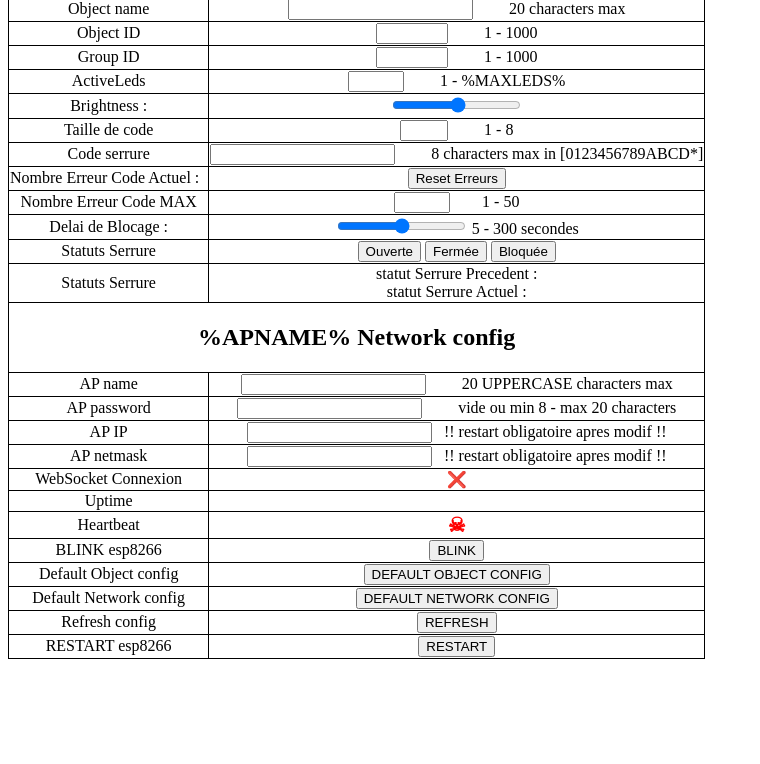
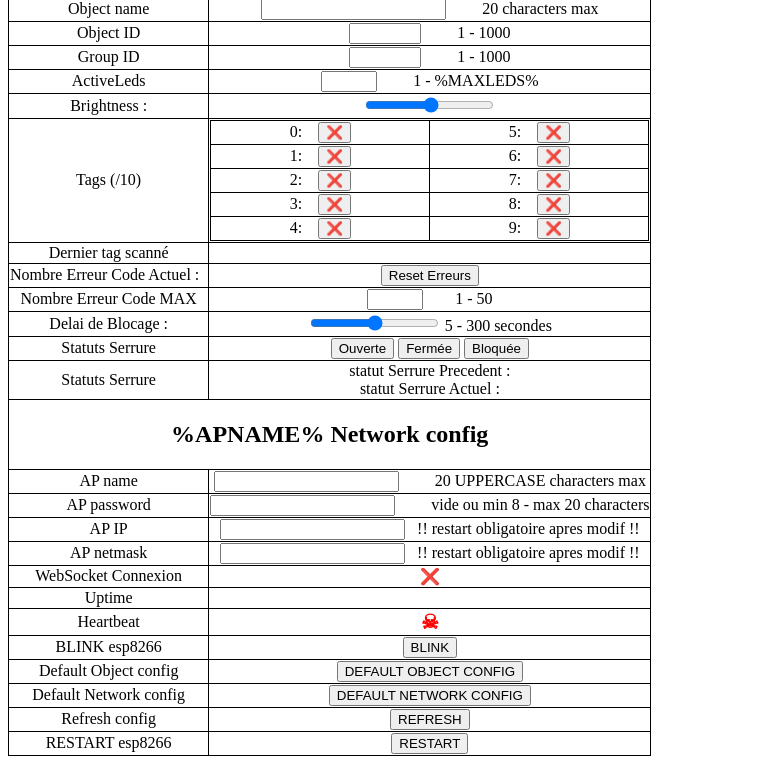
Before and after one commit to technolarp/serrure_rfid_01, a plain HTML site: page serrure_rfid_01/data/www/config.html in a window 1280 px wide. Shown: the part 81-845 px from the top of the page, without its empty margins (0-760 px from the left). Before the commit the page ends 800 px from the top, so only its background shows below. Drawn offline with Linux system fonts and the light colour scheme.

Commit message:
MDE: add uid table

```diff
--- a/serrure_rfid_01/data/www/config.html
+++ b/serrure_rfid_01/data/www/config.html
@@ -25,6 +25,7 @@
   setInterval(checkHeartbeat, 10000);
 
   var gateway = `ws://${window.location.hostname}/ws`;
+  //var gateway = `ws://192.168.3.199/ws`;
   var websocket;
   window.addEventListener('load', onLoad);
 
@@ -57,7 +58,8 @@
 
   function onMessage(event)
   {
-    var obj = JSON.parse(event.data);
+    console.log(event.data);
+	var obj = JSON.parse(event.data);
     console.log(event.data);
 
     if (obj.hasOwnProperty('uptime'))
@@ -93,16 +95,6 @@
       document.getElementById("brightness2").innerHTML = obj.brightness;
     }
 
-	if (obj.hasOwnProperty('tailleCode'))
-    {
-      document.getElementById("tailleCode").value = obj.tailleCode;
-    }
-
-	if (obj.hasOwnProperty('codeSerrure'))
-    {
-      document.getElementById("codeSerrure").value = obj.codeSerrure.substring(0, document.getElementById("tailleCode").value);
-    }
-
 	if (obj.hasOwnProperty('nbErreurCodeMax'))
     {
       document.getElementById("nbErreurCodeMax").value = obj.nbErreurCodeMax;
@@ -118,6 +110,42 @@
       document.getElementById("delaiBlocage").value = obj.delaiBlocage;
       document.getElementById("delaiBlocage2").innerHTML = obj.delaiBlocage;
     }
+
+	if (obj.hasOwnProperty('tagUid') && obj.hasOwnProperty('nbTag') )
+    {
+      nbUid = document.getElementById("nbTag").innerHTML;
+
+	  for (let i = 0; i < obj.nbTag ; i++)
+	  {
+		uid = "";
+		for (let j = 0; j < 4 ; j++)
+		{
+			uid = uid + obj.tagUid[i][j];
+			if (j<3)
+			{
+				uid = uid + ":";
+			}
+		}
+		buttonName="tagUid_" + i;
+		document.getElementById(buttonName).innerHTML=uid;
+	  }
+	  document.getElementById("nbTag").innerHTML = obj.nbTag;
+    }
+
+	if (obj.hasOwnProperty('lastTagUid'))
+	{
+		newUid = "";
+		for (let i = 0; i < 4 ; i++)
+		{
+			newUid = newUid + obj.lastTagUid[i];
+			if (i<3)
+			{
+				newUid = newUid + ":";
+			}
+		}
+
+		document.getElementById("lastTagUid").innerHTML=newUid.toUpperCase();
+	}
 
 	if (obj.hasOwnProperty('statutSerrureActuel'))
     {
@@ -259,12 +287,54 @@
       <td><input class="enabled" id="brightness" name="brightness" type="range" min="0" max="255" step="5" onChange="sendNewValue('brightness',document.getElementById('brightness').value, false);"></td>
     </tr>
 	<tr>
-      <td>Taille de code </td>
-      <td><input type="number" id="tailleCode" name="tailleCode" min="1" max="8" onchange="sendNewValue('tailleCode',document.getElementById('tailleCode').value, false);"> &nbsp; &nbsp; &nbsp; &nbsp;  1 - 8</td>
+      <td>Tags (<span id="nbTag"></span>/10)</td>
+      <td>
+		<table width="100%">
+		<tr>
+		<td width="50%">
+		0:&nbsp;&nbsp;<span id="tagUid_0"></span>&nbsp;&nbsp;<button id='removeUidBut_0' onclick="sendNewValue('removeUid',0, false);">&#10060;</button>
+		</td>
+		<td width="50%">
+		5:&nbsp;&nbsp;<span id="tagUid_5"></span>&nbsp;&nbsp;<button id='removeUidBut_5' onclick="sendNewValue('removeUid',5, false);">&#10060;</button>
+		</td>
+		</tr>
+		<tr>
+		<td>
+		1:&nbsp;&nbsp;<span id="tagUid_1"></span>&nbsp;&nbsp;<button id='removeUidBut_1' onclick="sendNewValue('removeUid',1, false);">&#10060;</button>
+		</td>
+		<td>
+		6:&nbsp;&nbsp;<span id="tagUid_6"></span>&nbsp;&nbsp;<button id='removeUidBut_6' onclick="sendNewValue('removeUid',6, false);">&#10060;</button>
+		</td>
+		</tr>
+		<tr>
+		<td>
+		2:&nbsp;&nbsp;<span id="tagUid_2"></span>&nbsp;&nbsp;<button id='removeUidBut_2' onclick="sendNewValue('removeUid',2, false);">&#10060;</button>
+		</td>
+		<td>
+		7:&nbsp;&nbsp;<span id="tagUid_7"></span>&nbsp;&nbsp;<button id='removeUidBut_7' onclick="sendNewValue('removeUid',7, false);">&#10060;</button>
+		</td>
+		</tr>
+		<tr>
+		<td>
+		3:&nbsp;&nbsp;<span id="tagUid_3"></span>&nbsp;&nbsp;<button id='removeUidBut_3' onclick="sendNewValue('removeUid',3, false);">&#10060;</button>
+		</td>
+		<td>
+		8:&nbsp;&nbsp;<span id="tagUid_8"></span>&nbsp;&nbsp;<button id='removeUidBut_8' onclick="sendNewValue('removeUid',8, false);">&#10060;</button>
+		</td>
+		</tr>
+		<tr>
+		<td>
+		4:&nbsp;&nbsp;<span id="tagUid_4"></span>&nbsp;&nbsp;<button id='removeUidBut_4' onclick="sendNewValue('removeUid',4, false);">&#10060;</button>
+		</td>
+		<td>
+		9:&nbsp;&nbsp;<span id="tagUid_9"></span>&nbsp;&nbsp;<button id='removeUidBut_9' onclick="sendNewValue('removeUid',9, false);">&#10060;</button>
+		</tr>
+		</table>
+	  </td>
     </tr>
 	<tr>
-      <td>Code serrure </td>
-      <td><input type="text" id="codeSerrure" name="codeSerrure" onchange="sendNewValue('codeSerrure',document.getElementById('codeSerrure').value, true);"> &nbsp; &nbsp; &nbsp; &nbsp; 8 characters max in [0123456789ABCD*]</td>
+      <td>Dernier tag scanné</td>
+      <td><span id="lastTagUid"></span></td>
     </tr>
 	<tr>
       <td>Nombre Erreur Code Actuel : <span id="nbErreurCode" ></span>&nbsp;</td>
```
Also changed, not shown: serrure_rfid_01/data/config/objectconfig.txt, 2 other files.
